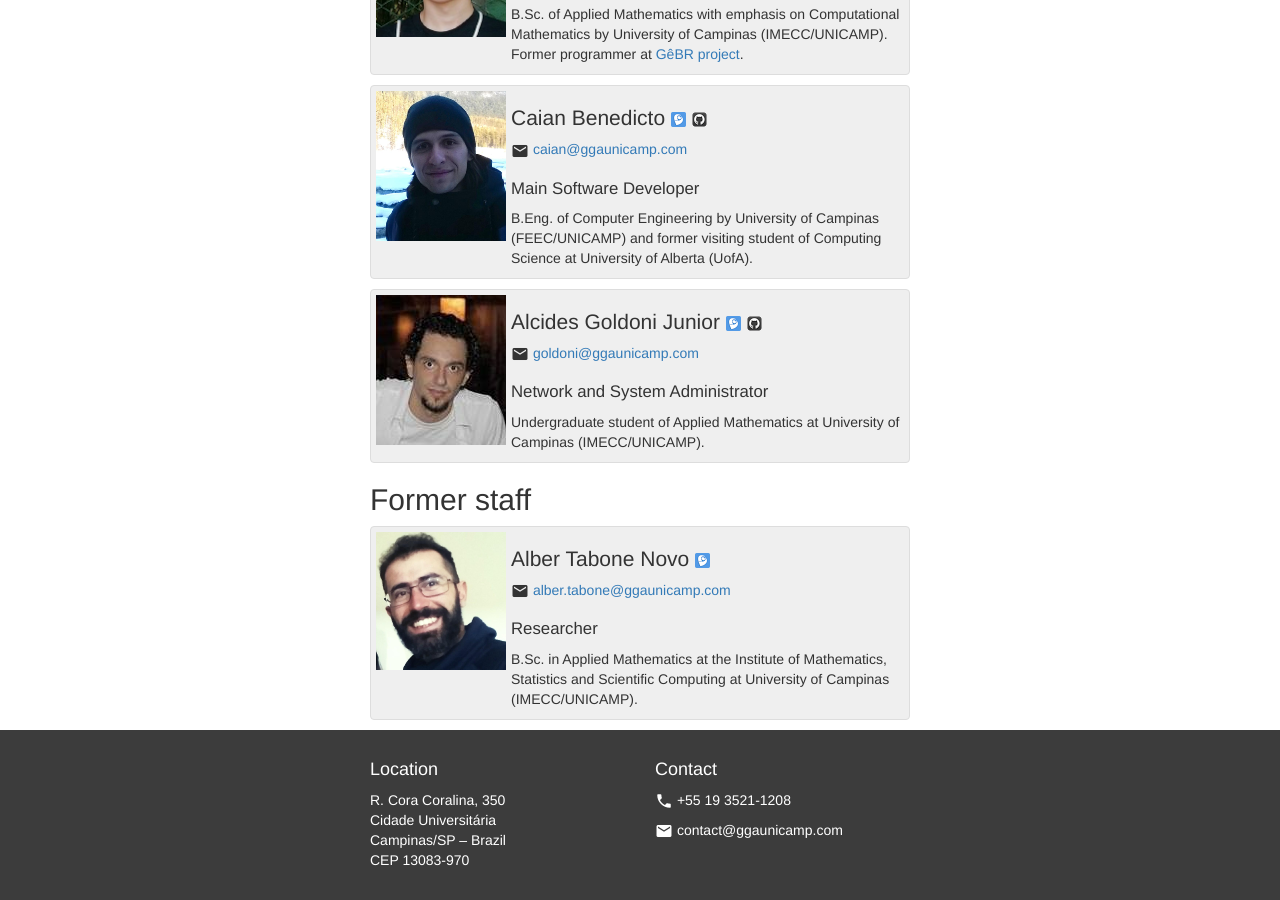
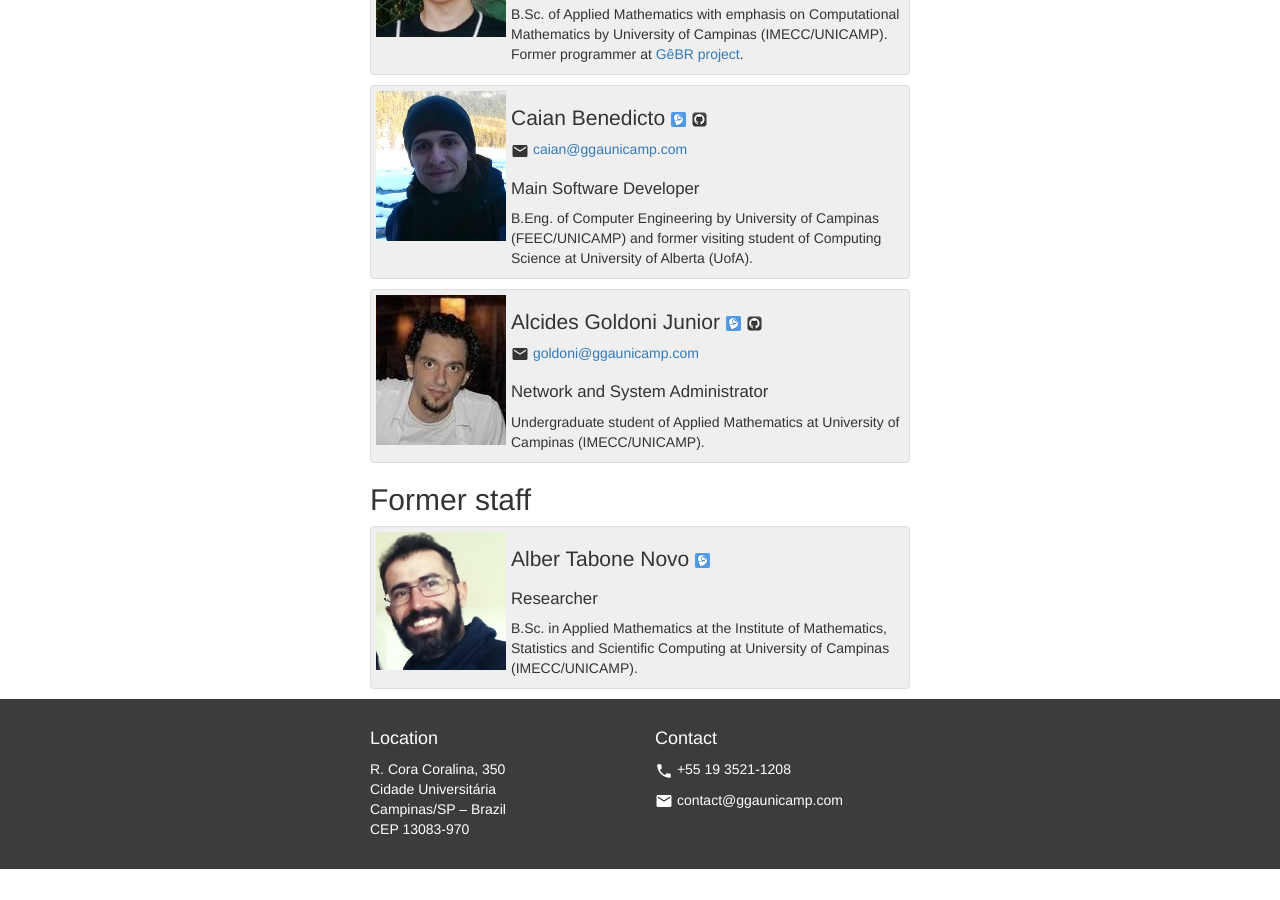
Before and after one commit to gga-cepetro/gga-cepetro.github.io, a Jekyll site: the page built from staff.html, in a window 1280 px wide and 900 px high, scrolled down 1362 px. Built offline with Jekyll 4.4.1, drawn with Linux system fonts in a browser that asks for light colours; nearby versions of some CDN libraries; after the commit the page ends 2231 px from its top, so only the background shows below that.

Commit message:
Remove Alber's e-mail

```diff
--- a/staff.html
+++ b/staff.html
@@ -141,7 +141,6 @@ layout: default
         <h1>Alber Tabone Novo
           <a href="http://lattes.cnpq.br/9880761288587812"><img title="Currículo Lattes" src="{{ "/imgs/lattes.png" | prepend: site.baseurl }}"></a>
         </h1>
-        <p><i class="material-icons md-18 middle">email</i> <a href="mailto:alber.tabone@ggaunicamp.com">alber.tabone@ggaunicamp.com</a></p>
         <h2>Researcher</h2>
         <p>B.Sc. in Applied Mathematics at the Institute of Mathematics,
         Statistics and Scientific Computing at University of Campinas
```
